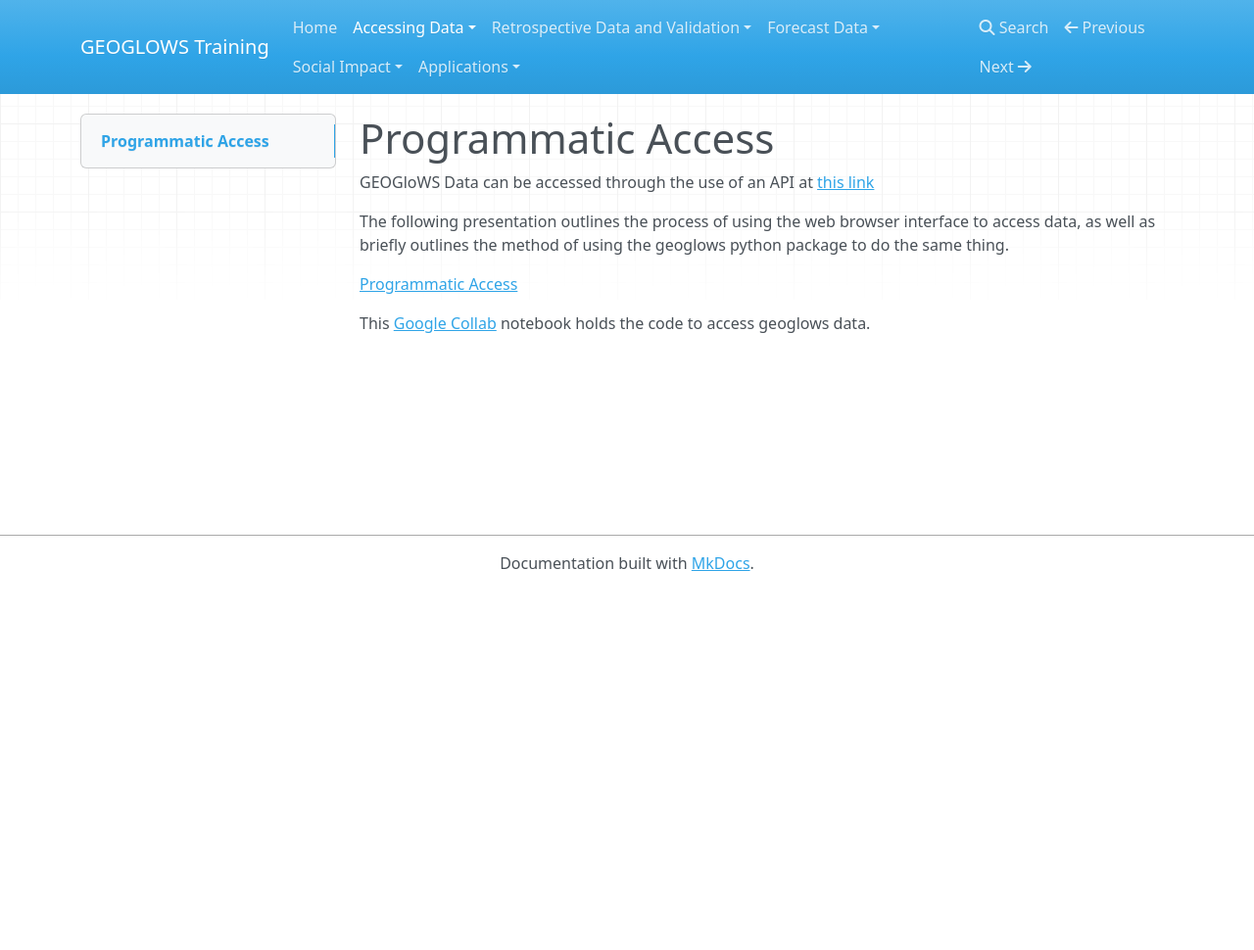
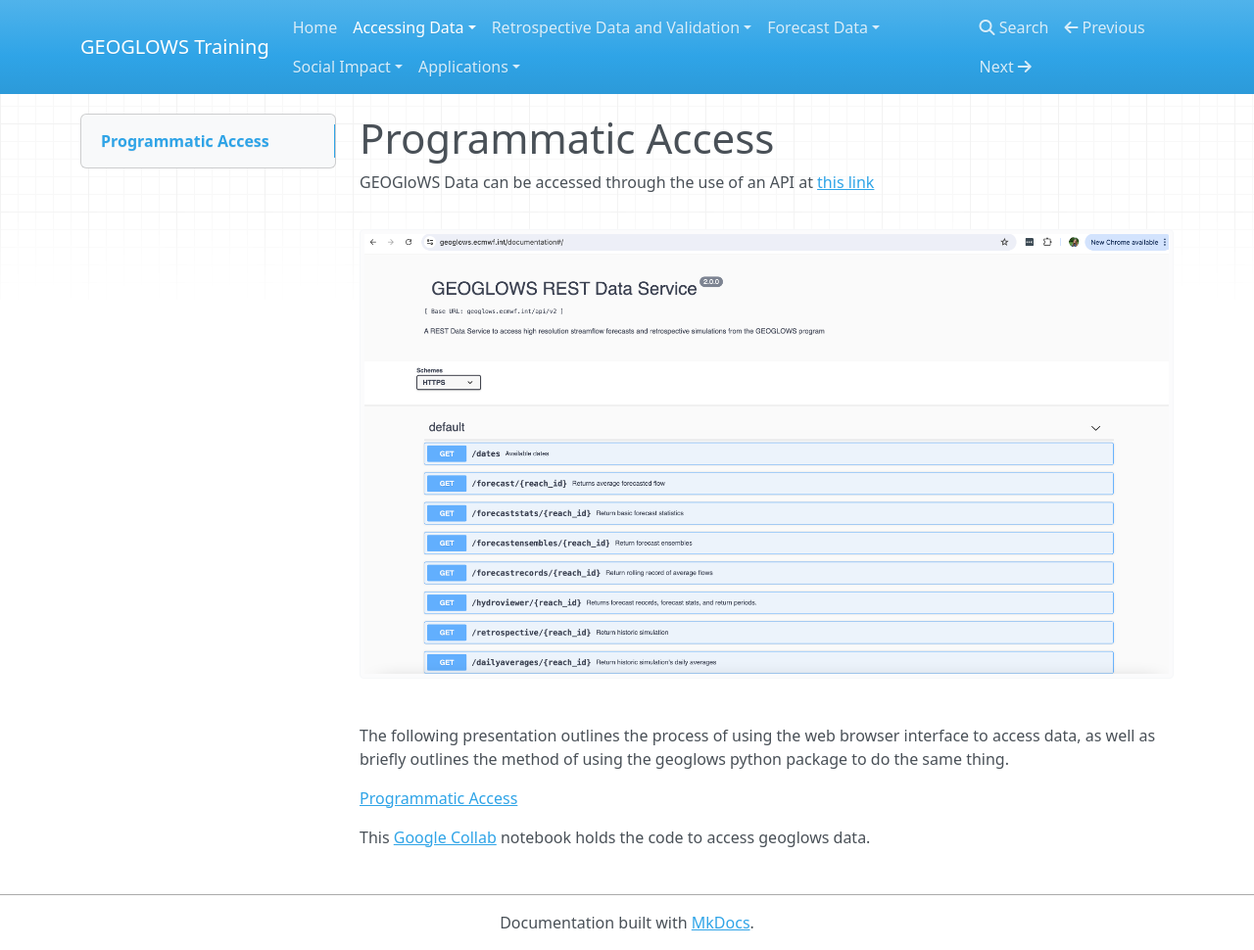
Before and after one commit to geoglows/training.geoglows.org, an MkDocs documentation site: the page built from docs/Accessing-Data/programmatic-access.md, in a window 1280 px wide and 970 px high. Shown: the whole window at 98% size. Built offline with MkDocs 1.6.1, drawn with Linux system fonts in a browser that asks for light colours; nearby versions of some CDN libraries.

```diff
--- a/docs/Accessing-Data/programmatic-access.md
+++ b/docs/Accessing-Data/programmatic-access.md
@@ -1,6 +1,8 @@
 # Programmatic Access
 
 GEOGloWS Data can be accessed through the use of an API at [this link][1]
+
+![image](image2.png)
 
 The following presentation outlines the process of using the web browser interface to access data, as well as briefly outlines the
 method of using the geoglows python package to do the same thing.
```
Also changed, not shown: docs/Accessing-Data/image2.png (added).
